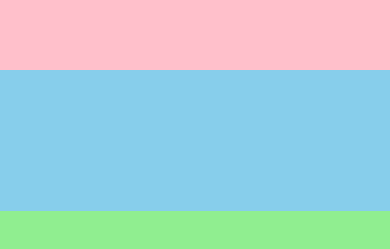
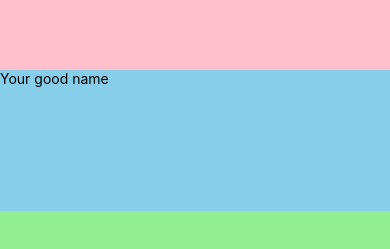
Before and after one commit to Ritik73011/android-react-native, a React Native app: screen / in a window 390 px wide. Shown: the part 493-742 px from the top of the page. Built offline with nearby package versions, Linux system fonts and the light colour scheme.

Commit message:
styles in react-native

```diff
--- a/components/StylesAndHeightWidth/Styles.jsx
+++ b/components/StylesAndHeightWidth/Styles.jsx
@@ -1,4 +1,4 @@
-import { StyleSheet, View } from "react-native";
+import { StyleSheet, View, TextInput } from "react-native";
 const Styles = () => {
   return (
     <>
@@ -9,7 +9,9 @@ const Styles = () => {
       </View>
       <View style={styles.parent2}>
         <View style={styles.view1}></View>
-        <View style={styles.view2}></View>
+        <View style={styles.view2}>
+          <TextInput placeholder="Your good name" style={styles.inputBox} />
+        </View>
         <View style={styles.view3}></View>
       </View>
     </>
@@ -36,10 +38,14 @@ const styles = StyleSheet.create({
   view2: {
     flex: 1,
     backgroundColor: "skyblue",
+    alignItems: "center",
   },
   view3: {
     flex: 1,
     backgroundColor: "lightgreen",
   },
+  inputBox: {
+    width: "100%",
+  },
 });
 export default Styles;
```
